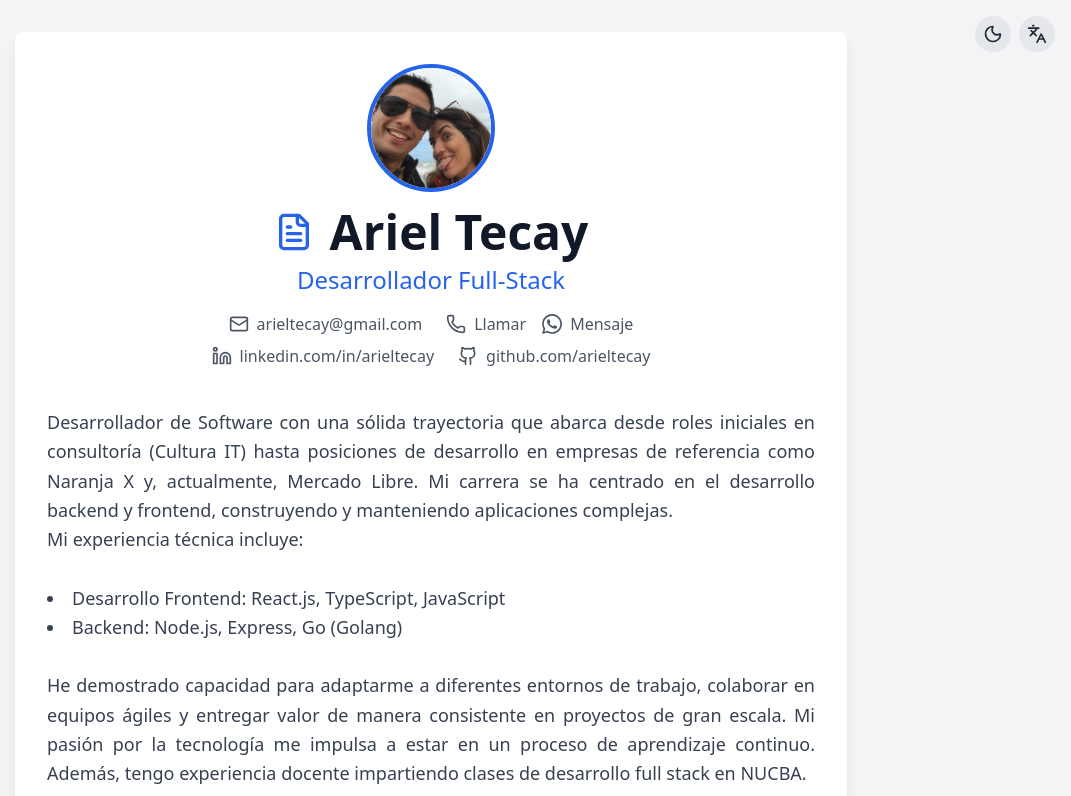
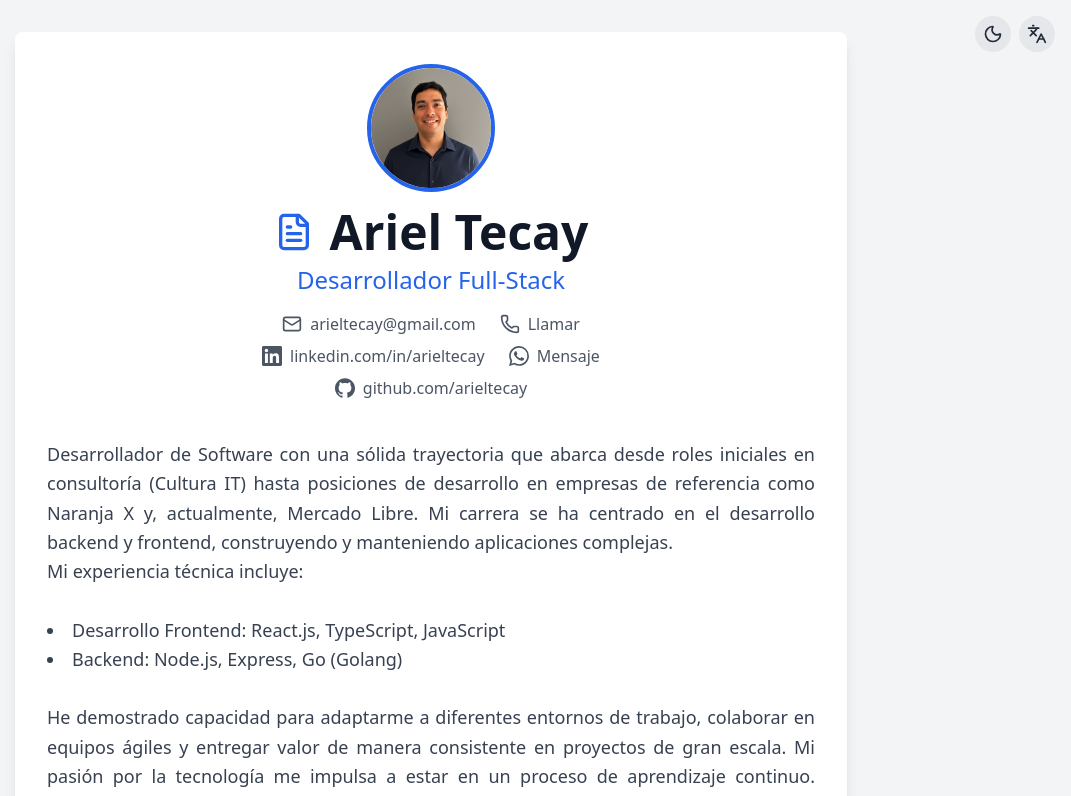
Before and after one commit to arieltecay/app-cv-ariel, a React (Vite) app: page / in a window 1280 px wide. Shown: the top 796 px of the page, without its empty margins (209-1280 px from the left). Built offline with nearby package versions, Linux system fonts and the light colour scheme.

Commit message:
update perfil photo, update icons deprecated and delete icon deprecated

```diff
--- a/src/components/Header.tsx
+++ b/src/components/Header.tsx
@@ -1,7 +1,7 @@
 
 import { useLanguage } from '../context/LanguageContext';
-import { Mail, Phone, Linkedin, Github, FileText } from 'lucide-react'; // Using lucide-react for icons
-import WhatsAppIcon from './WhatsAppIcon';
+import { Mail, Phone, FileText } from 'lucide-react'; // Using lucide-react for icons
+import { SiLinkedin, SiGithub, SiWhatsapp } from 'react-icons/si';
 
 const Header = () => {
   const { personalInfo } = useLanguage();
@@ -28,22 +28,25 @@ const Header = () => {
             <Phone className="mr-2 h-5 w-5" />
             <span>Llamar</span>
           </a>
-          <a href={`https://wa.me/${personalInfo.contact.phone}`} target="_blank" rel="noopener noreferrer" className="flex items-center hover:text-green-600 dark:hover:text-green-400">
-            <WhatsAppIcon className="mr-2 h-5 w-5" />
-            <span>Mensaje</span>
-          </a>
         </div>
       </div>
       <div className="mt-2 flex justify-center space-x-6 text-gray-600 dark:text-gray-400">
         <a href={`https://www.${personalInfo.contact.linkedin}`} target="_blank" rel="noopener noreferrer" className="flex items-center hover:text-blue-600 dark:hover:text-blue-400">
-          <Linkedin className="mr-2 h-5 w-5" />
+          <SiLinkedin className="mr-2 h-5 w-5" />
           <span>{personalInfo.contact.linkedin}</span>
         </a>
+        <a href={`https://wa.me/${personalInfo.contact.phone}`} target="_blank" rel="noopener noreferrer" className="flex items-center hover:text-green-600 dark:hover:text-green-400">
+          <SiWhatsapp className="mr-2 h-5 w-5" />
+          <span>Mensaje</span>
+        </a>
+      </div>
+      <div className="mt-2 flex justify-center space-x-6 text-gray-600 dark:text-gray-400">
         <a href={`https://www.${personalInfo.contact.github}`} target="_blank" rel="noopener noreferrer" className="flex items-center hover:text-blue-600 dark:hover:text-blue-400">
-          <Github className="mr-2 h-5 w-5" />
+          <SiGithub className="mr-2 h-5 w-5" />
           <span>{personalInfo.contact.github}</span>
         </a>
       </div>
+
     </section>
   );
 };
--- a/src/components/WhatsAppIcon.tsx
+++ /dev/null
@@ -1,14 +0,0 @@
-const WhatsAppIcon = (props: React.SVGProps<SVGSVGElement>) => (
-  <svg
-    xmlns="http://www.w3.org/2000/svg"
-    width="24"
-    height="24"
-    viewBox="0 0 24 24"
-    fill="currentColor"
-    {...props}
-  >
-    <path d="M.057 24l1.687-6.163c-1.041-1.804-1.588-3.849-1.587-5.946.003-6.556 5.338-11.891 11.893-11.891 3.181.001 6.167 1.24 8.413 3.488 2.245 2.248 3.481 5.236 3.48 8.414-.003 6.557-5.338 11.892-11.894 11.892-1.99-.001-3.951-.5-5.688-1.448l-6.305 1.654zm6.597-3.807c1.676.995 3.276 1.591 5.392 1.592 5.448 0 9.886-4.434 9.889-9.885.002-5.462-4.415-9.89-9.881-9.892-5.452 0-9.887 4.434-9.889 9.884-.001 2.225.651 3.891 1.746 5.634l-.999 3.648 3.742-.981zm11.387-5.464c-.074-.124-.272-.198-.57-.347-.297-.149-1.758-.868-2.031-.967-.272-.099-.47-.149-.669.149-.198.297-.768.967-.941 1.165-.173.198-.347.223-.644.074-.297-.149-1.255-.462-2.39-1.475-.883-.788-1.48-1.761-1.653-2.059-.173-.297-.018-.458.13-.606.134-.133.297-.347.446-.521.151-.172.2-.296.3-.495.099-.198.05-.372-.025-.521-.075-.148-.669-1.611-.916-2.206-.242-.579-.487-.5-.669-.51-.173-.008-.371-.01-.57-.01s-.521.074-.792.372c-.272.297-1.04 1.016-1.04 2.479 0 1.462 1.065 2.875 1.213 3.074.149.198 2.096 3.2 5.077 4.487.709.306 1.262.489 1.694.626.712.227 1.36.195 1.871.118.571-.085 1.758-.719 2.006-1.413.248-.695.248-1.29.173-1.414z"/>
-  </svg>
-);
-
-export default WhatsAppIcon;
```
Also changed, not shown: public/foto-perfil.png.
